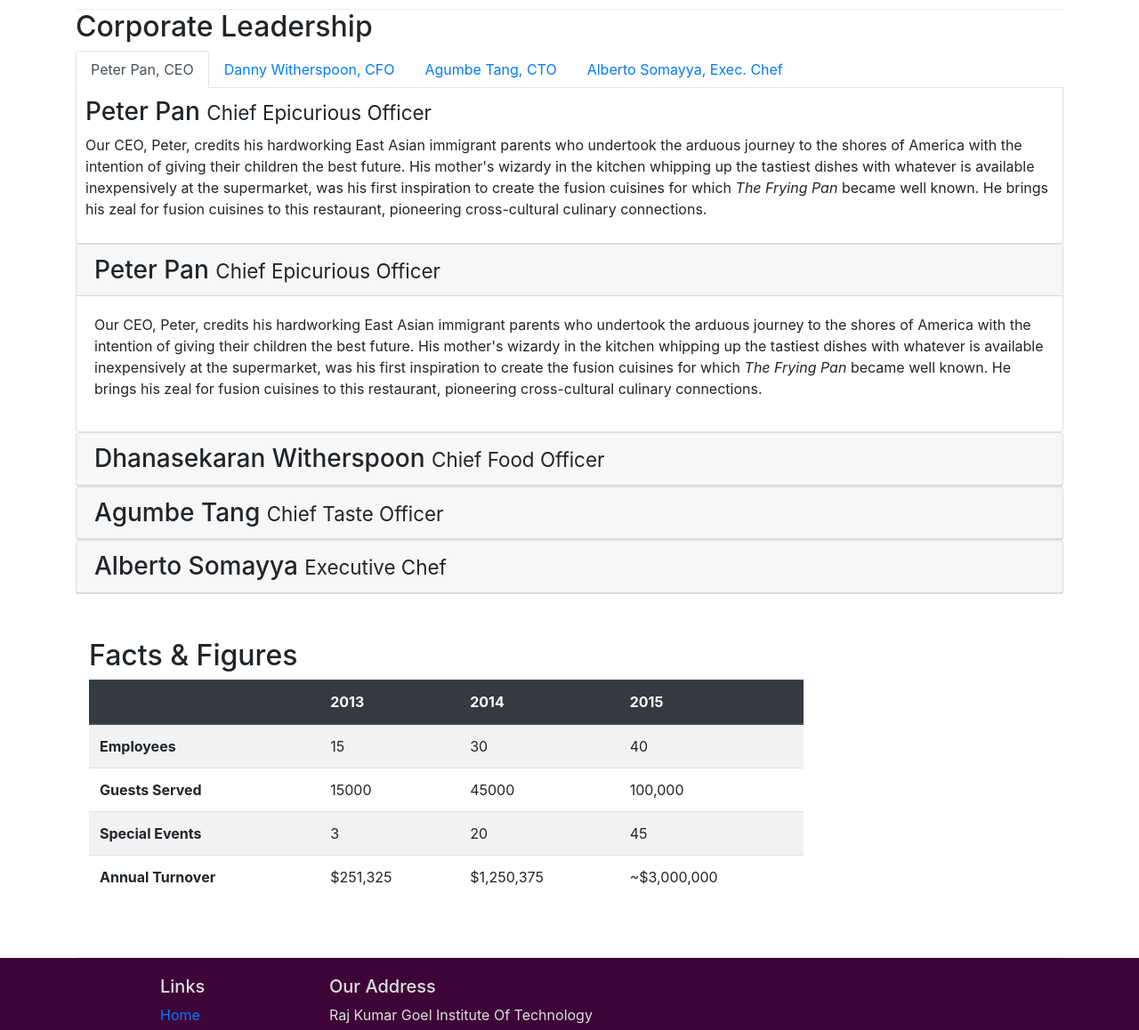
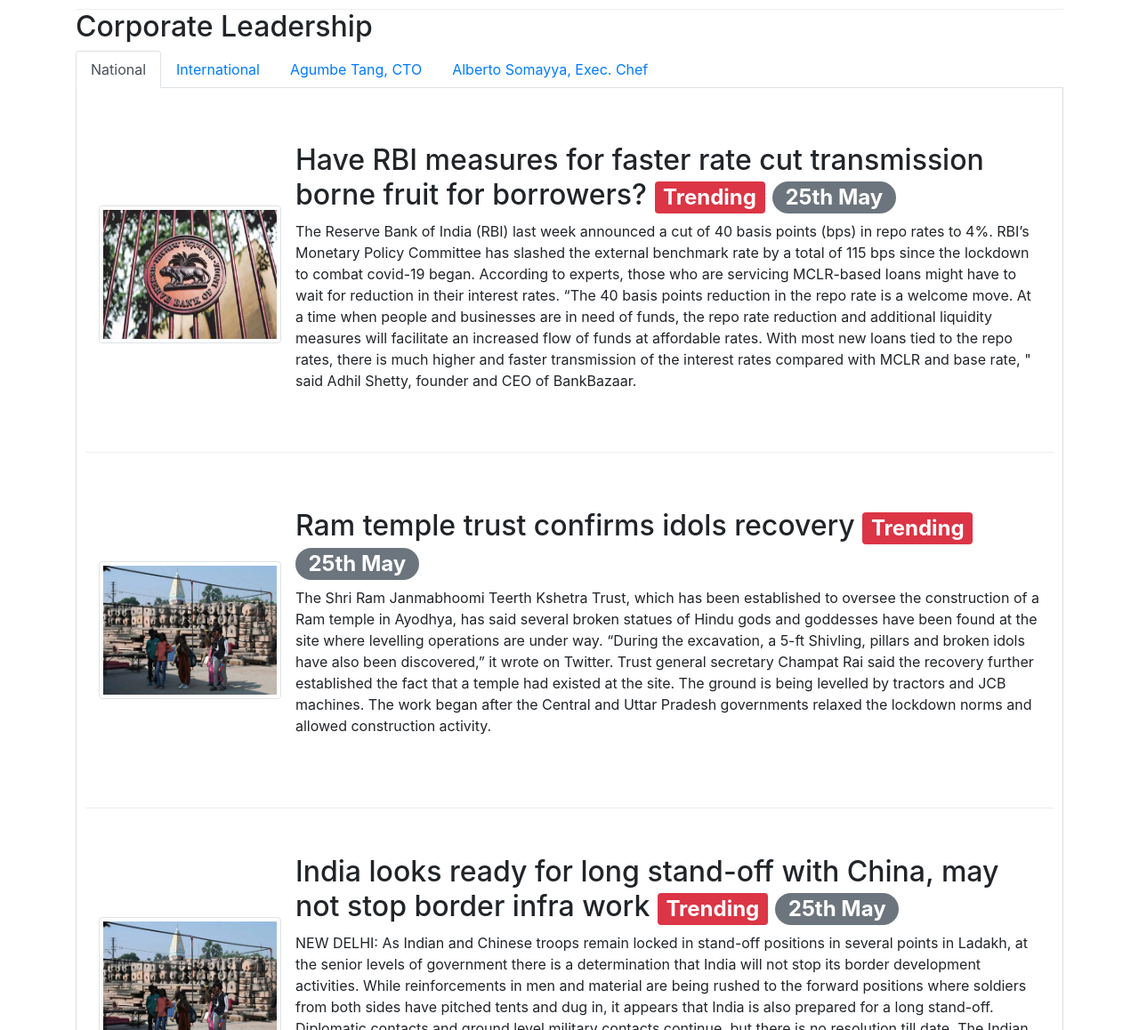
Before and after one commit to SanyaKasaudhan/NEWSBLOG, a website: page aboutus.html in a window 1280 px wide. Shown: the part 1110-2268 px from the top of the page at 89% size. Drawn offline with nearby package versions, Linux system fonts and the light colour scheme.

Commit message:
division of language

```diff
--- a/aboutus.html
+++ b/aboutus.html
@@ -100,12 +100,12 @@
                 <h2>Corporate Leadership</h2>
                 <ul class="nav nav-tabs">
                     <li class="nav-item">
-                      <a class="nav-link active" href="#peter"
-                        role="tab" data-toggle="tab">Peter Pan, CEO</a>
+                      <a class="nav-link active" href="#national"
+                        role="tab" data-toggle="tab">National</a>
                     </li>
                     <li class="nav-item">
-                      <a class="nav-link" href="#danny" role="tab"
-                        data-toggle="tab">Danny Witherspoon, CFO</a>
+                      <a class="nav-link" href="#international" role="tab"
+                        data-toggle="tab">International</a>
                     </li>
                     <li class="nav-item">
                       <a class="nav-link" href="#agumbe"role="tab"
@@ -117,14 +117,102 @@
                     </li>
                 </ul>
                 <div class="tab-content">
-                    <div role="tabpanel" class="tab-pane fade show active" id="peter">
-                        <h3>Peter Pan <small>Chief Epicurious Officer</small></h3>
-                        <p class="d-none d-sm-block">Our CEO, Peter, credits his hardworking East Asian immigrant parents who undertook the arduous journey to the shores of America with the intention of giving their children the best future. His mother's wizardy in the kitchen whipping up the tastiest dishes with whatever is available inexpensively at the supermarket, was his first inspiration to create the fusion cuisines for which <em>The Frying Pan</em> became well known. He brings his zeal for fusion cuisines to this restaurant, pioneering cross-cultural culinary connections.</p>
+                    <div role="tabpanel" class="tab-pane fade show active" id="national">
+
+                <div class="row row-content align-items-center">
+                    <div class="col col-sm order-sm-first col-md">
+                        <div class="media">
+                            <img class="d-flex mr-3 img-thumbnail align-self-center"
+                                    src="img/img5.png" alt="Kolkata" style="width: 205px; height: 155px;">
+                            <div class="media-body">
+                                <h2 class="mt-0">Have RBI measures for faster rate cut transmission borne fruit for borrowers?
+                                    <span class="badge badge-danger">Trending</span>
+                                    <span class="badge badge-pill badge-secondary">25th May</span>
+                                </h2>
+                                <p class="d-none d-sm-block">The Reserve Bank of India (RBI) last week announced a cut of 40 basis points (bps) in repo rates to 4%.
+                                    RBI’s Monetary Policy Committee has slashed the external benchmark rate by a total of 115 bps since the lockdown to combat covid-19 began.
+                                        According to experts, those who are servicing MCLR-based loans might have to wait for reduction in their interest rates.
+                                        “The 40 basis points reduction in the repo rate is a welcome move. At a time when people and businesses are in need of funds,
+                                        the repo rate reduction and additional liquidity measures will facilitate an increased flow of funds at affordable rates.
+                                        With most new loans tied to the repo rates, there is much higher and faster transmission of the interest rates compared with MCLR and base rate,
+                                        " said Adhil Shetty, founder and CEO of BankBazaar.
+                            </div>
+                        </div>
                     </div>
-                    <div role="tabpanel" class="tab-pane fade" id="danny">
-                        <h3>Dhanasekaran Witherspoon <small>Chief Food Officer</small></h3>
-                        <p class="d-none d-sm-block">Our CFO, Danny, as he is affectionately referred to by his colleagues, comes from a long established family tradition in farming and produce. His experiences growing up on a farm in the Australian outback gave him great appreciation for varieties of food sources. As he puts it in his own words, <em>Everything that runs, wins, and everything that stays, pays!</em></p>
+                </div>
+
+                <div class="row row-content align-items-center">
+                    <div class="col col-sm order-sm-first col-md">
+                        <div class="media">
+                            <img class="d-flex mr-3 img-thumbnail align-self-center"
+                                    src="img/RamTemple.jpg" alt="RamTemple" style="width: 205px; height: 155px;">
+                            <div class="media-body">
+                                <h2 class="mt-0">Ram temple trust confirms idols recovery
+                                    <span class="badge badge-danger">Trending</span>
+                                    <span class="badge badge-pill badge-secondary">25th May</span>
+                                </h2>
+                                <p class="d-none d-sm-block">The Shri Ram Janmabhoomi Teerth Kshetra Trust, which has been established to oversee the construction of a Ram temple
+                                    in Ayodhya, has said several broken statues of Hindu gods and goddesses have been found at the site where levelling operations are under way.
+                                    “During the excavation, a 5-ft Shivling, pillars and broken idols have also been discovered,” it wrote on Twitter.
+                                    Trust general secretary Champat Rai said the recovery further established the fact that a temple had existed at the site.
+                                    The ground is being levelled by tractors and JCB machines. The work began after the Central and Uttar Pradesh governments
+                                    relaxed the lockdown norms and allowed construction activity.
+                            </div>
                         </div>
+                    </div>
+                </div>
+
+                <div class="row row-content align-items-center">
+                    <div class="col col-sm order-sm-first col-md">
+                        <div class="media">
+                            <img class="d-flex mr-3 img-thumbnail align-self-center"
+                                    src="img/RamTemple.jpg" alt="RamTemple" style="width: 205px; height: 155px;">
+                            <div class="media-body">
+                                <h2 class="mt-0">India looks ready for long stand-off with China, may not stop border infra work
+                                 <span class="badge badge-danger">Trending</span>
+                                    <span class="badge badge-pill badge-secondary">25th May</span>
+                                </h2>
+                                <p class="d-none d-sm-block"> NEW DELHI: As Indian and Chinese troops remain locked in stand-off positions in several points in Ladakh,
+                                     at the senior levels of government there is a determination that India will not stop its border development activities.
+                                      While reinforcements in men and material are being rushed to the forward positions where soldiers from both sides have pitched tents
+                                      and dug in, it appears that India is also prepared for a long stand-off.
+                                      Diplomatic contacts and ground level military contacts continue, but there is no resolution till date.
+                                      The Indian government made its only statement putting the responsibility for the stand-off squarely at the door of the Chinese system,
+                                      but kept it to the foreign ministry spokesperson, which is the level the Chinese are responding at.
+
+
+                                    </div>
+                        </div>
+                    </div>
+                </div>
+                 </div>
+                    <div role="tabpanel" class="tab-pane fade" id="international">
+                        <div class="row row-content align-items-center">
+                            <div class="col col-sm order-sm-first col-md">
+                                <div class="media">
+                                    <img class="d-flex mr-3 img-thumbnail align-self-center"
+                                            src="img/chin.png" alt="chin" style="width: 205px; height: 155px;">
+                                    <div class="media-body">
+                                        <h2 class="mt-0">China's high altitude unmanned helicopter drone for Tibet makes maiden test flight
+                                            <span class="badge badge-danger">Trending</span>
+                                            <span class="badge badge-pill badge-secondary">25th May</span>
+                                        </h2>
+                                        <p class="d-none d-sm-block">BEIJING: China's first unmanned helicopter drone designed to fly in plateau areas
+                                            and capable of firing and conducting reconnaissance from a high altitude has made its maiden flight and could
+                                            be deployed along the country's borders with India, according to reports in the official media here.
+
+                                            The AR500C unmanned helicopter, which has the ability to relay communication from a high altitude,
+                                            could help safeguard China's southwestern borders with India in Tibet, the state-run Global Times.
+                                            The drone, developed by the state-owned Aviation Industry Corporation of China (AVIC), successfully made
+                                            its maiden flight on Wednesday at an AVIC base in Poyang in East China's Jiangxi Province.
+                                    </div>
+                                </div>
+                            </div>
+                        </div>
+
+
+
+                    </div>
                         <div role="tabpanel" class="tab-pane fade" id="agumbe">
                             <h3>Agumbe Tang <small>Chief Taste Officer</small></h3>
                             <p class="d-none d-sm-block">Blessed with the most discerning gustatory sense, Agumbe, our CTO, personally ensures that every dish that we serve meets his exacting tastes. Our chefs dread the tongue lashing that ensues if their dish does not meet his exacting standards. He lives by his motto, <em>You click only if you survive my lick.</em></p>
@@ -134,115 +222,7 @@
                             <p class="d-none d-sm-block">Award winning three-star Michelin chef with wide International experience having worked closely with whos-who in the culinary world, he specializes in creating mouthwatering Indo-Italian fusion experiences. He says, <em>Put together the cuisines from the two craziest cultures, and you get a winning hit! Amma Mia!</em></p>
                         </div>
                 </div>
-                <div id="accordion">
-                    <div class="card">
-                        <div class="card-header" role="tab" id="peterhead">
-                        <h3 class="mb-0">
-                            <a data-toggle="collapse" data-target="#peter">
-                            Peter Pan <small>Chief Epicurious Officer</small>
-                            </a>
-                        </h3>
-                        </div>
-                        <div class="collapse show" id="peter" data-parent="#accordion">
-                            <div class="card-body">
-                                <p class="d-none d-sm-block">Our CEO, Peter, credits his hardworking East Asian immigrant parents who undertook the arduous journey to the shores of America with the intention of giving their children the best future. His mother's wizardy in the kitchen whipping up the tastiest dishes with whatever is available inexpensively at the supermarket, was his first inspiration to create the fusion cuisines for which <em>The Frying Pan</em> became well known. He brings his zeal for fusion cuisines to this restaurant, pioneering cross-cultural culinary connections.</p>
 
-                            </div>
-                        </div>
-                    </div>
-                    <div class="card">
-                        <div class="card-header" role="tab" id="dannyhead">
-                        <h3 class="mb-0">
-                            <a class="collapsed" data-toggle="collapse" data-target="#danny">
-                            Dhanasekaran Witherspoon <small>Chief Food Officer</small>
-                            </a>
-                        </h3>
-                    </div>
-                    <div class="collapse" id="danny" data-parent="#accordion">
-                        <div class="card-body">
-                            <p class="d-none d-sm-block">Our CFO, Danny, as he is affectionately referred to by his colleagues, comes from a long established family tradition in farming and produce. His experiences growing up on a farm in the Australian outback gave him great appreciation for varieties of food sources. As he puts it in his own words, <em>Everything that runs, wins, and everything that stays, pays!</em></p>
-                         </div>
-                    </div>
-                </div>
-                <div class="card">
-                        <div class="card-header" role="tab" id="agumbehead">
-                        <h3 class="mb-0">
-                            <a class="collapsed" data-toggle="collapse" data-target="#agumbe">
-                            Agumbe Tang <small>Chief Taste Officer</small>
-                            </a>
-                        </h3>
-                    </div>
-                    <div class="collapse" id="agumbe" data-parent="#accordion">
-                        <div class="card-body">
-                            <p class="d-none d-sm-block">Blessed with the most discerning gustatory sense, Agumbe, our CTO, personally ensures that every dish that we serve meets his exacting tastes. Our chefs dread the tongue lashing that ensues if their dish does not meet his exacting standards. He lives by his motto, <em>You click only if you survive my lick.</em></p>
-                        </div>
-                    </div>
-                </div>
-                <div class="card">
-                        <div class="card-header" role="tab" id="albertohead">
-                        <h3 class="mb-0">
-                            <a class="collapsed" data-toggle="collapse" data-target="#alberto">
-                            Alberto Somayya <small>Executive Chef</small>
-                            </a>
-                        </h3>
-                    </div>
-                    <div class="collapse" id="alberto" data-parent="#accordion">
-                        <div class="card-body">
-                            <p class="d-none d-sm-block">Award winning three-star Michelin chef with wide International experience having worked closely with whos-who in the culinary world, he specializes in creating mouthwatering Indo-Italian fusion experiences. He says, <em>Put together the cuisines from the two craziest cultures, and you get a winning hit! Amma Mia!</em></p>
-                        </div>
-                    </div>
-                </div>
-                 </div>
-                </div>
-       </div>
-       <div class="row row-content">
-        <div class="col-12 col-sm-9">
-            <h2>Facts &amp; Figures</h2>
-            <div class="table-responsive">
-                <table class="table table-striped">
-                    <thead class="thead-dark">
-                        <tr>
-                            <th>&nbsp;</th>
-                            <th>2013</th>
-                            <th>2014</th>
-                            <th>2015</th>
-                        </tr>
-                    </thead>
-                    <tbody>
-                        <tr>
-                            <th>Employees</th>
-                            <td>15</td>
-                            <td>30</td>
-                            <td>40</td>
-                        </tr>
-                        <tr>
-                            <th>Guests Served</th>
-                            <td>15000</td>
-                            <td>45000</td>
-                            <td>100,000</td>
-                        </tr>
-                        <tr>
-                            <th>Special Events</th>
-                            <td>3</td>
-                            <td>20</td>
-                            <td>45</td>
-                        </tr>
-                        <tr>
-                            <th>Annual Turnover</th>
-                            <td>$251,325</td>
-                            <td>$1,250,375</td>
-                            <td>~$3,000,000</td>
-                        </tr>
-                    </tbody>
-                </table>
-            </div>
-        </div>
-         <div class="col-12 col-sm-3">
-        </div>
-   </div>
-
-
-    </div>
 
     <footer class="footer">
         <div class="container">
```
Also changed, not shown: index.html (+1 -1 lines), img/RamTemple.jpg (added), img/chin.png (added), img/china.png (added), 1 other file.
